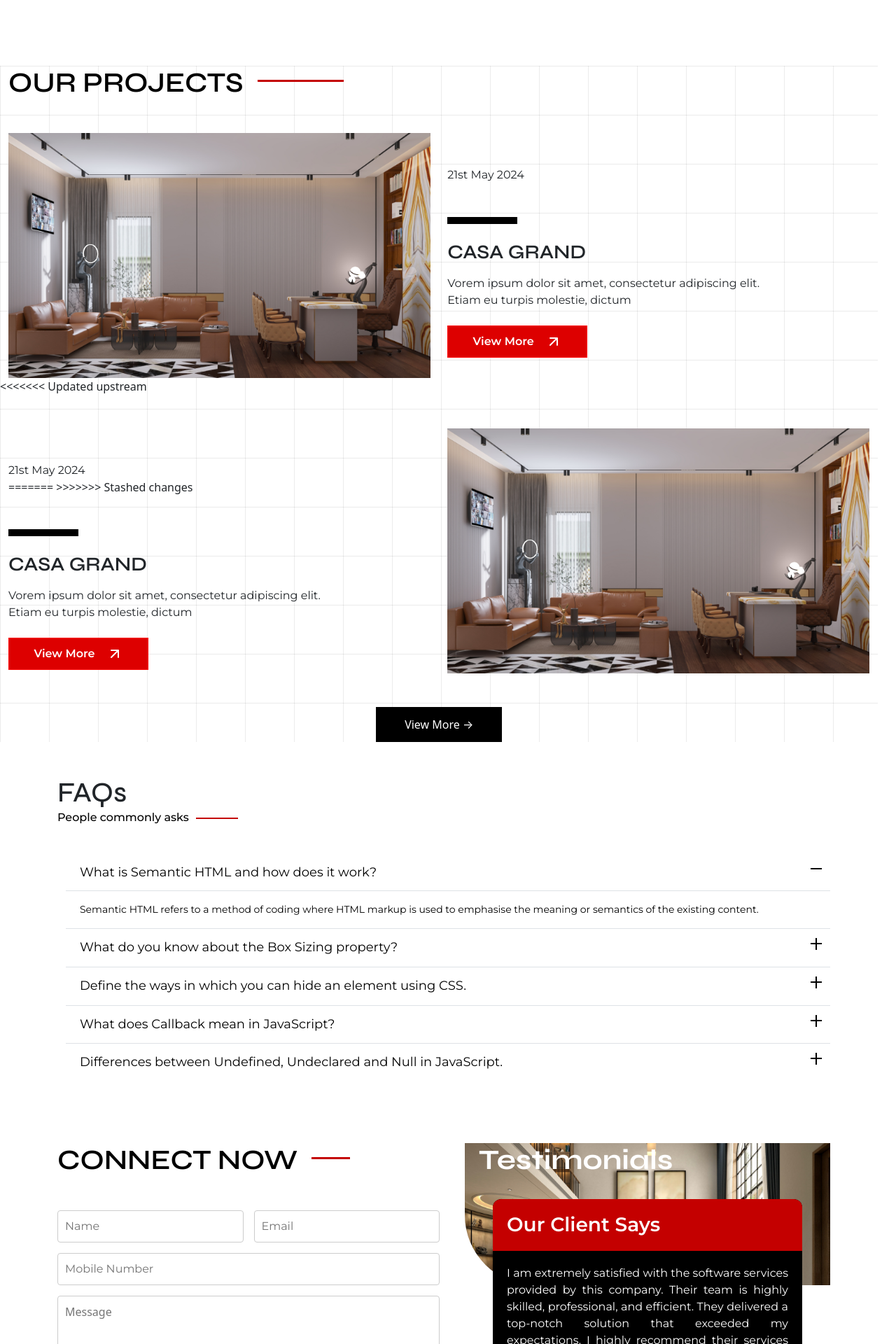
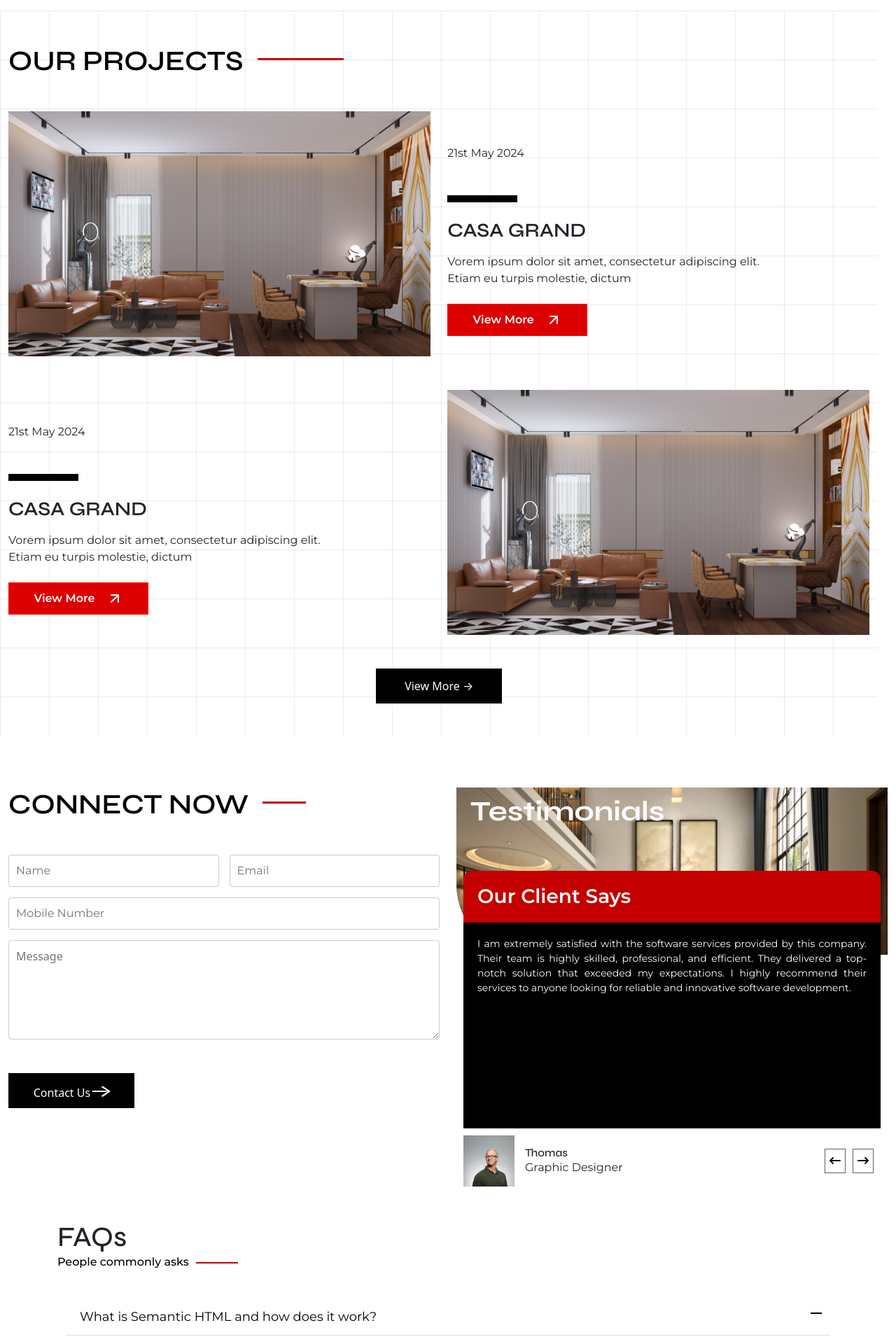
Before and after one commit to arunkishore2001/Wright-Brick-Website, a PHP site: page / in a window 1280 px wide. Shown: the part 4360-6280 px from the top of the page at 70% size. Run offline with PHP 8.4, Linux system fonts and the light colour scheme; some libraries are stand-ins or nearby versions.

Commit message:
testimonial corrections

```diff
--- a/css/index.css
+++ b/css/index.css
@@ -50,18 +50,24 @@ p {
   box-shadow: 0px 3px 23px #f1f1f1;
   border-radius: 10px;
   background: rgba(255, 255, 255, 0.9);
-  padding: 10px 18px;
   display: flex;
   flex-direction: column;
 }
 
 .nav-main-wrapper {
   width: 100%;
-  height: 58px;
+  height: 65px;
+  padding: 10px 18px;
   display: flex;
   flex-direction: row;
   justify-content: space-between;
   align-items: center;
+}
+
+.mobile-nav-wrapper{
+  padding: 0 18px 10px 18px;
+  width: 100%;
+  height: 100%;
 }
 
 .nav-image img {
@@ -101,7 +107,7 @@ input {
 .nav-link nav .active-nav::before {
   content: "";
   position: absolute;
-  top: -19px;
+  top: -22px;
   left: 50%;
   transform: translateX(-50%);
   width: 100%;
@@ -155,6 +161,10 @@ input {
   padding-top: 10px;
 }
 
+.mobile-nav-wrapper{
+  display: none;
+}
+
 .nav-menu-wrapper a {
   padding: 12px 0px 12px 10px;
   width: 100%;
@@ -182,8 +192,12 @@ input {
   transform: rotate(-45deg) translateY(-12px);
 }
 
-.nav-menu-wrapper.active {
+.mobile-nav-wrapper.active .nav-menu-wrapper {
   display: flex;
+}
+
+.mobile-nav-wrapper.active{
+  display: block;
 }
 
 .close-menu {
--- a/css/styles.css
+++ b/css/styles.css
@@ -1372,29 +1356,27 @@ padding: 6px;
 /* General Enhancements */
 .testimonial {
   position: relative;
-
-
-}
-
-.photo-name{
+}
+
+.photo-name {
   display: flex;
   gap: 15px;
   align-items: center;
 }
 .testimonial-bg-heading h3 {
   position: absolute;
-  top: 0;
+  top: 10px;
   left: 20px;
   color: #fff;
   font-family: Syne;
   font-size: 40px;
-
   font-weight: 700;
 }
+
 .testimonial-main {
-  padding: 40px;
-  position: absolute;
-  top: 20%;
+  padding: 0px 10px;
+  margin-top: -120px;
+  position: relative;
 }
 .testimonial-bg {
   width: 100%;
@@ -1445,27 +1427,17 @@ padding: 6px;
 .testimonial-para p {
   color: #fff;
   font-family: Montserrat, sans-serif;
-  font-size: 16px;
+  font-size: 14px;
   text-align: justify;
-
-}
-
-.testimonial-middle{
+}
+
+.testimonial-middle {
   padding: 20px;
   height: 294px;
 }
 
 /* Media Queries for Responsive Design */
 @media (max-width: 1200px) {
-  .testimonial-main {
-    padding: 20px;
-    margin: 0;
-  }
-
-  .testimonial-bg img {
-    border-radius: 0;
-  }
-
   .testimonial-bg-heading h3 {
     font-size: 30px;
     padding: 15px;
--- a/index.html
+++ b/index.html
@@ -31,7 +31,7 @@
     <header class="nav-bar-container">
       <div class="container-fluid">
         <div
-          class="navigation mt-4 d-flex justify-content-between align-items-center"
+          class="navigation mt-3 d-flex justify-content-between align-items-center"
         >
           <div class="nav-main-wrapper">
             <div class="nav-image d-md-block">
@@ -77,6 +77,7 @@
             </div>
           </div>
 
+          <div class="mobile-nav-wrapper d-md-none">
             <div class="nav-menu-wrapper">
               <div class="flex-column d-flex d-md-none align-items-center">
                 <a class="nav-item active-nav" href="">Home</a>
@@ -84,6 +85,7 @@
                 <a class="nav-item" href="">Services</a>
                 <a class="nav-item" href="">Projects</a>
                 <a class="nav-item" href="">Gallery</a>
+              </div>
             </div>
           </div>
         </div>
@@ -169,7 +171,7 @@
       </div>
     </div>
     <div class="container">
-      <div class="crafting-heading my-4">
+      <div class="crafting-heading my-5">
         <h1>
           Crafting Luxury, Redefining <br />
           Spaces
@@ -826,7 +828,7 @@
     <!-- </div> -->
 
     <div class="container-fluid-max project-grid">
-      <div class="grid-background">
+      <div class="grid-background py-5">
         <div class="container-fluid">
           <div class="project-heading">
             <h1>OUR PROJECTS</h1>
@@ -880,7 +882,6 @@
           </div>
         </div>
 
-<<<<<<< Updated upstream
         <div class="container-fluid">
           <div class="row">
             <div class="col-md-6 order-md-1">
@@ -893,10 +894,6 @@
                 <div class="project-date">
                   <p>21st May 2024</p>
                 </div>
-=======
-
-
->>>>>>> Stashed changes
 
                 <div class="project-right-line mt-5"></div>
 
@@ -938,6 +935,108 @@
         <div class="project-view-btn">
           <div class="about-contact-btn project-inner-btn mt-5">
             <a href="">View More &rarr;</a>
+          </div>
+        </div>
+      </div>
+    </div>
+
+    <div class="container-fluid mt-5 pt-4">
+      <div class="row">
+        <div class="col-md-6">
+          <div class="connect-now">
+            <div class="project-heading mb-5">
+              <h1>CONNECT NOW</h1>
+            </div>
+
+            <div class="connect-field">
+              <form class="contact-form">
+                <input
+                  type="text"
+                  name="name"
+                  placeholder="Name"
+                  class="half-width"
+                />
+                <input
+                  type="email"
+                  name="email"
+                  placeholder="Email"
+                  class="half-width"
+                />
+                <input
+                  type="text"
+                  name="mobile"
+                  placeholder="Mobile Number"
+                  class="full-width"
+                />
+                <textarea
+                  name="message"
+                  placeholder="Message"
+                  rows="5"
+                  class="full-width"
+                ></textarea>
+              </form>
+            </div>
+          </div>
+          <div class="about-contact-btn project-inner-btn mt-5">
+            <a href="">Contact Us <span class="arrow">&rarr;</span></a>
+          </div>
+        </div>
+
+        <div class="col-md-6 mt-5 mt-md-0">
+          <div class="testimonial">
+            <div class="testimonial-bg">
+              <img src="./img/about.png" alt="" />
+              <div class="testimonial-bg-heading">
+                <h3>Testimonials</h3>
+              </div>
+            </div>
+            <div class="testimonial-main">
+              <div class="testimonial-box">
+                <div class="testimonial-inner">
+                  <div class="red-heading">
+                    <h3>Our Client Says</h3>
+                  </div>
+                </div>
+                <div class="testimonial-middle">
+                  <div class="testimonial-para">
+                    <p id="text">
+                      Vorem ipsum dolor sit amet, consectetur adipiscing elit...
+                    </p>
+                  </div>
+                </div>
+                <div class="testimonial-lower">
+                  <div class="testimonial-details">
+                    <div class="photo-name">
+                      <div class="user-photo">
+                        <img id="pic" src="./img/user-photo.png" alt="" />
+                      </div>
+
+                      <div class="user-name">
+                        <h6 id="name">Dhanush</h6>
+                        <p id="role">CEO, Macro Tech</p>
+                      </div>
+                    </div>
+
+                    <div class="whole-movable-arrow">
+                      <div class="moveable-arrow">
+                        <div class="left-arrow">
+                          <i
+                            class="fa-solid fa-arrow-left-long btn-left"
+                            style="color: #080808"
+                          ></i>
+                        </div>
+                        <div class="right-arrow">
+                          <i
+                            class="fa-solid fa-arrow-right-long btn-right"
+                            style="color: #080808"
+                          ></i>
+                        </div>
+                      </div>
+                    </div>
+                  </div>
+                </div>
+              </div>
+            </div>
           </div>
         </div>
       </div>
@@ -1132,108 +1231,6 @@
       </div>
     </div>
 
-    <div class="container mt-5 pt-4">
-      <div class="row">
-        <div class="col-md-6">
-          <div class="connect-now">
-            <div class="project-heading mb-5">
-              <h1>CONNECT NOW</h1>
-            </div>
-
-            <div class="connect-field">
-              <form class="contact-form">
-                <input
-                  type="text"
-                  name="name"
-                  placeholder="Name"
-                  class="half-width"
-                />
-                <input
-                  type="email"
-                  name="email"
-                  placeholder="Email"
-                  class="half-width"
-                />
-                <input
-                  type="text"
-                  name="mobile"
-                  placeholder="Mobile Number"
-                  class="full-width"
-                />
-                <textarea
-                  name="message"
-                  placeholder="Message"
-                  rows="5"
-                  class="full-width"
-                ></textarea>
-              </form>
-            </div>
-          </div>
-          <div class="about-contact-btn project-inner-btn mt-5">
-            <a href="">Contact Us <span class="arrow">&rarr;</span></a>
-          </div>
-        </div>
-
-        <div class="col-md-6">
-          <div class="container-fluid">
-            <div class="testimonial">
-              <div class="testimonial-bg">
-                <img src="./img/about.png" alt="" />
-                <div class="testimonial-bg-heading">
-                  <h3>Testimonials</h3>
-                </div>
-              </div>
-              <div class="testimonial-main">
-                <div class="testimonial-box">
-                  <div class="testimonial-inner">
-                    <div class="red-heading">
-                      <h3>Our Client Says</h3>
-                    </div>
-                  </div>
-                  <div class="testimonial-middle">
-                    <div class="testimonial-para">
-                      <p id="text">
-                        Vorem ipsum dolor sit amet, consectetur adipiscing
-                        elit...
-                      </p>
-                    </div>
-                  </div>
-                  <div class="testimonial-lower">
-                    <div class="testimonial-details">
-                      <div class="photo-name">
-                        <div class="user-photo">
-                          <img id="pic" src="./img/user-photo.png" alt="" />
-                        </div>
-
-                                    <div class="user-name">
-                                      <h6 id="name">Dhanush</h6>
-                                      <p id="role">CEO, Macro Tech</p>
-                                  </div>
-                                  </div>
-
-                                    <div class="whole-movable-arrow">
-                                        <div class="moveable-arrow">
-                                            <div class="left-arrow">
-                                              <i class="fa-solid fa-arrow-left-long btn-left" style="color: #080808;"></i>
-                                            </div>
-                                            <div class="right-arrow">
-                                              <i class="fa-solid fa-arrow-right-long btn-right" style="color: #080808;"></i>
-                                            </div>
-                                        </div>
-
-                                    </div>
-
-
-                                </div>
-                            </div>
-                        </div>
-                    </div>
-                </div>
-            </div>
-        </div>
-      </div>
-    </div>
-
     <div class="container-fluid-max">
       <div class="whole-footer">
         <div class="footer-bg">
@@ -1372,7 +1369,7 @@
 
     <script>
       function toggleMenu() {
-        const mobileNav = document.querySelector(".nav-menu-wrapper");
+        const mobileNav = document.querySelector(".mobile-nav-wrapper");
         const burgerMenu = document.querySelector(".burger-menu");
         mobileNav.classList.toggle("active");
         burgerMenu.classList.toggle("active");
```
Also changed, not shown: other parts of css/styles.css (+41 -44 lines). Lines whose indentation alone changed are shown as unchanged.
